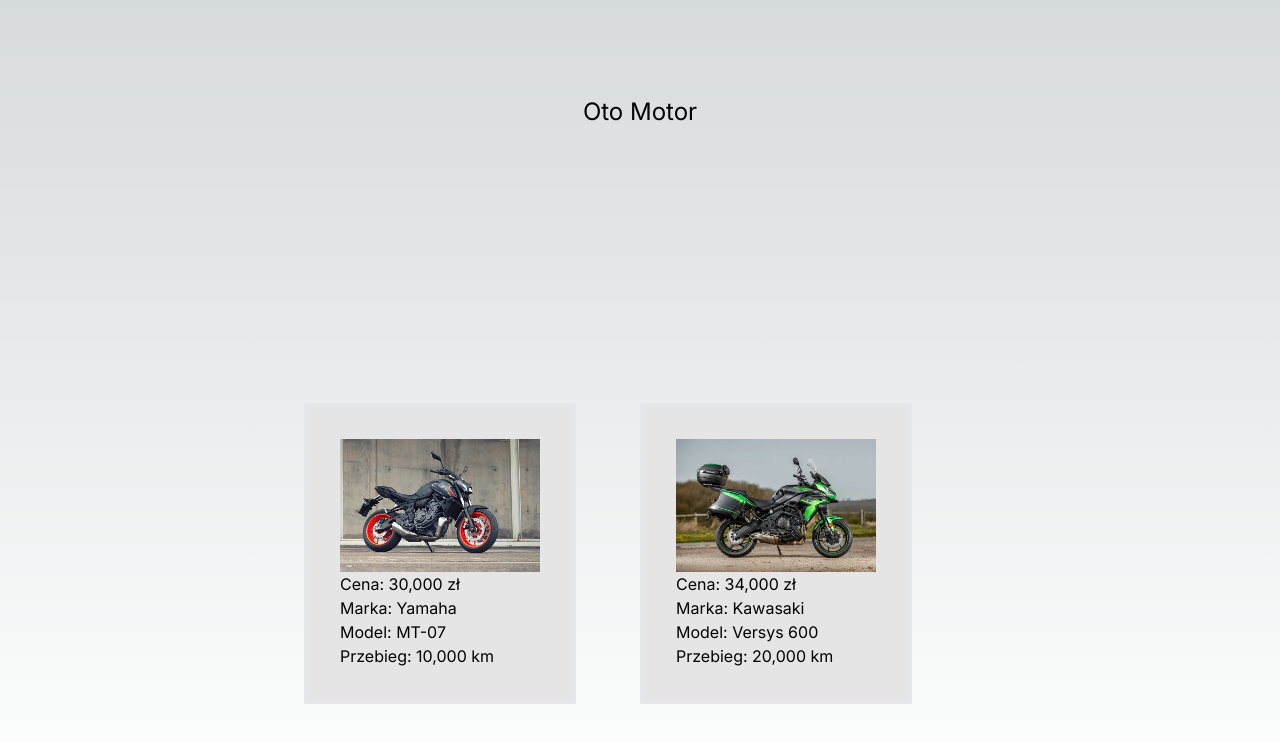
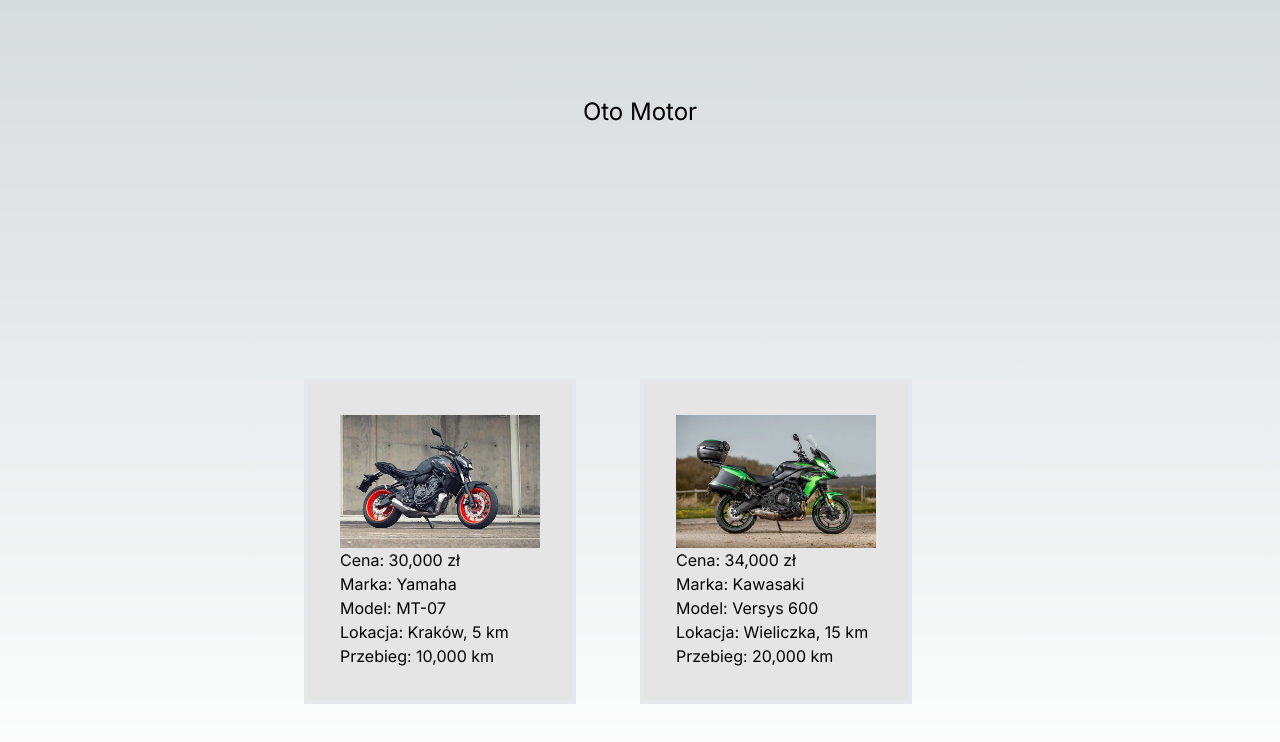
Before and after one commit to mterczynski/oto-motor, a Next.js app: page / in a window 1280 px wide. Shown: the top 742 px of the page. Built offline with nearby package versions, Linux system fonts and the light colour scheme.

Commit message:
Add 2 new fields

```diff
--- a/src/app/page.tsx
+++ b/src/app/page.tsx
@@ -11,6 +11,8 @@ const mockOffers: MotorcycleSaleOffer[] = [
     model: "MT-07",
     priceInPLN: 30000,
     imageLink: "/mt07.webp",
+    location: "Kraków",
+    distanceInKm: 5,
   },
   {
     brand: "Kawasaki",
@@ -19,6 +21,8 @@ const mockOffers: MotorcycleSaleOffer[] = [
     model: "Versys 600",
     priceInPLN: 34000,
     imageLink: "/versys600.webp",
+    location: "Wieliczka",
+    distanceInKm: 15,
   },
 ];
 
@@ -45,6 +49,9 @@ export default function Home() {
             <div>Cena: {formatNumber(offer.priceInPLN)} zł</div>
             <div>Marka: {offer.brand}</div>
             <div>Model: {offer.model}</div>
+            <div>
+              Lokacja: {offer.location}, {offer.distanceInKm} km
+            </div>
             <div>Przebieg: {formatNumber(offer.mileageInKm)} km</div>
             {/* <div>
               Opis:
--- a/src/app/types/motorcycle.ts
+++ b/src/app/types/motorcycle.ts
@@ -5,4 +5,6 @@ export interface MotorcycleSaleOffer {
     mileageInKm: number;
     description: string;
     imageLink: string;
+    location: string;
+    distanceInKm: number;
 }
```
